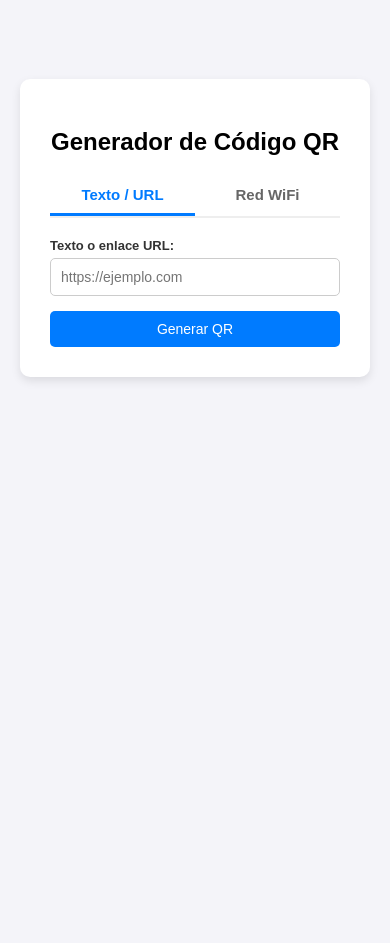
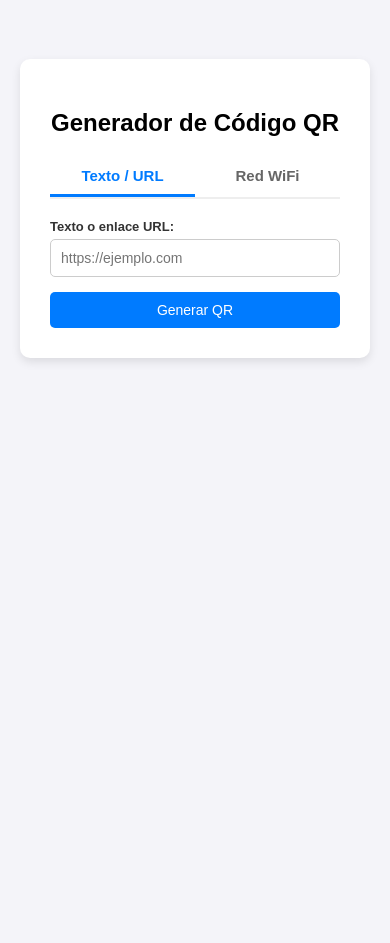
Before and after one commit to iamkevins/qr-pro-web, a Flask app: page / in a window 390 px wide. After the commit the page ends 362 px from the top, so only its background shows below. Run offline with Flask 3, Linux system fonts and the light colour scheme.

Commit message:
Update index.html

```diff
--- a/templates/index.html
+++ b/templates/index.html
@@ -108,8 +108,8 @@
                body {
                   flex-direction: column;
                 justify-content:  flex-start;
-                margin-top: 15%;
-               min-height: 100vh;
+                margin-top: 10%;
+               min-height: 50vh;
             }
 
         }
```
